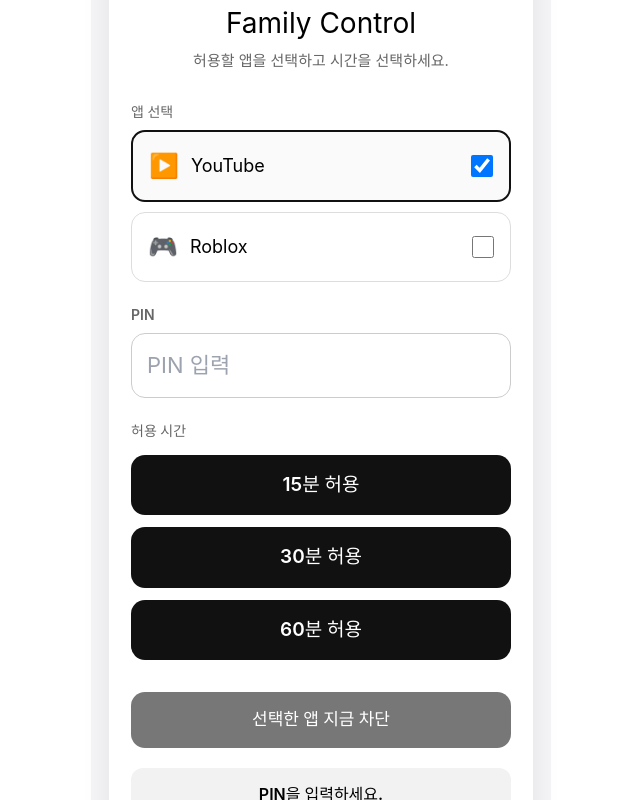
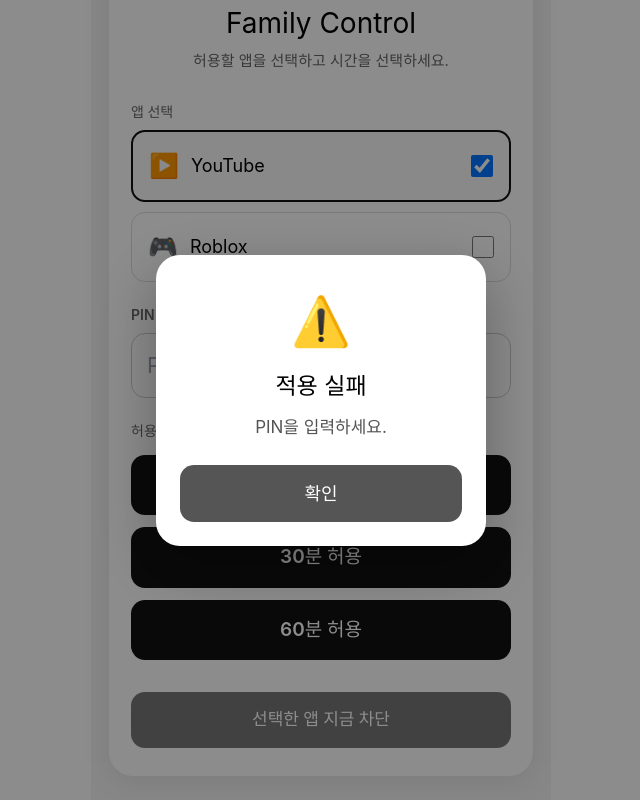
Before and after one commit to justhys/nextdns-control, a React (Vite) app: page / in a window 1280 px wide. Both pictures are taken after a click on the button "선택한 앱 지금 차단". Shown: the part 114-914 px from the top of the page, without its empty margins (319-959 px from the left). Built offline with nearby package versions, Linux system fonts and the light colour scheme.

Commit message:
Add result popup modal

```diff
--- a/src/App.tsx
+++ b/src/App.tsx
@@ -1,7 +1,4 @@
-import {
-	useState,
-	type CSSProperties,
-} from "react";
+import { useState, type CSSProperties } from "react";
 
 type ApiResponse = {
 	ok?: boolean;
@@ -9,284 +6,200 @@ type ApiResponse = {
 	instanceId?: string;
 };
 
+type PopupState = {
+	open: boolean;
+	success: boolean;
+	title: string;
+	message: string;
+};
+
 function App() {
 	const [pin, setPin] = useState("");
-
-	const [youtube, setYoutube] =
-		useState(true);
-
-	const [roblox, setRoblox] =
-		useState(false);
-
-	const [result, setResult] =
-		useState("");
-
-	const [loading, setLoading] =
-		useState(false);
-
-	// --------------------------------------------------
-	// 현재 선택된 서비스
-	// --------------------------------------------------
+	const [youtube, setYoutube] = useState(true);
+	const [roblox, setRoblox] = useState(false);
+	const [loading, setLoading] = useState(false);
+	const [popup, setPopup] = useState<PopupState>({
+		open: false,
+		success: true,
+		title: "",
+		message: "",
+	});
 
 	const selectedServices = (): string[] => {
 		const services: string[] = [];
-
-		if (youtube) {
-			services.push("youtube");
-		}
-
-		if (roblox) {
-			services.push("roblox");
-		}
-
+		if (youtube) services.push("youtube");
+		if (roblox) services.push("roblox");
 		return services;
 	};
 
-	// --------------------------------------------------
-	// 일정 시간 허용
-	// --------------------------------------------------
+	const showPopup = (success: boolean, message: string) => {
+		setPopup({
+			open: true,
+			success,
+			title: success ? "적용 완료" : "적용 실패",
+			message,
+		});
+	};
 
-	const unlock = async (
-		minutes: number,
-	) => {
-		const services =
-			selectedServices();
+	const closePopup = () => {
+		setPopup((prev) => ({
+			...prev,
+			open: false,
+		}));
+	};
+
+	const unlock = async (minutes: number) => {
+		const services = selectedServices();
 
 		if (services.length === 0) {
-			setResult(
-				"YouTube 또는 Roblox를 선택하세요.",
-			);
-
+			showPopup(false, "YouTube 또는 Roblox를 선택하세요.");
 			return;
 		}
 
 		if (!pin) {
-			setResult("PIN을 입력하세요.");
-
+			showPopup(false, "PIN을 입력하세요.");
 			return;
 		}
 
 		setLoading(true);
-		setResult("");
 
 		try {
-			const response = await fetch(
-				"/unlock",
-				{
+			const response = await fetch("/unlock", {
 				method: "POST",
-
 				headers: {
-						"Content-Type":
-							"application/json",
+					"Content-Type": "application/json",
 				},
-
 				body: JSON.stringify({
 					pin,
 					minutes,
 					services,
 				}),
-				},
+			});
+
+			const data = (await response.json()) as ApiResponse;
+
+			if (response.ok && data.ok !== false) {
+				showPopup(
+					true,
+					data.message ?? "정상적으로 적용되었습니다.",
 				);
-
-			const data =
-				(await response.json()) as ApiResponse;
-
-			setResult(
-				data.message ?? "완료",
+				setPin("");
+			} else {
+				showPopup(
+					false,
+					data.message ?? "적용에 실패했습니다.",
 				);
+			}
 		} catch (error) {
 			console.error(error);
-
-			setResult(
-				"요청 중 오류가 발생했습니다.",
-			);
+			showPopup(false, "서버와 통신 중 오류가 발생했습니다.");
 		} finally {
 			setLoading(false);
 		}
 	};
 
-	// --------------------------------------------------
-	// 즉시 다시 차단
-	// --------------------------------------------------
-
 	const lockNow = async () => {
-		const services =
-			selectedServices();
+		const services = selectedServices();
 
 		if (services.length === 0) {
-			setResult(
-				"YouTube 또는 Roblox를 선택하세요.",
-			);
-
+			showPopup(false, "YouTube 또는 Roblox를 선택하세요.");
 			return;
 		}
 
 		if (!pin) {
-			setResult("PIN을 입력하세요.");
-
+			showPopup(false, "PIN을 입력하세요.");
 			return;
 		}
 
 		setLoading(true);
-		setResult("");
 
 		try {
-			const response = await fetch(
-				"/lock",
-				{
+			const response = await fetch("/lock", {
 				method: "POST",
-
 				headers: {
-						"Content-Type":
-							"application/json",
+					"Content-Type": "application/json",
 				},
-
 				body: JSON.stringify({
 					pin,
 					services,
 				}),
-				},
+			});
+
+			const data = (await response.json()) as ApiResponse;
+
+			if (response.ok && data.ok !== false) {
+				showPopup(
+					true,
+					data.message ?? "정상적으로 차단했습니다.",
 				);
-
-			const data =
-				(await response.json()) as ApiResponse;
-
-			setResult(
-				data.message ?? "완료",
+				setPin("");
+			} else {
+				showPopup(
+					false,
+					data.message ?? "차단에 실패했습니다.",
 				);
+			}
 		} catch (error) {
 			console.error(error);
-
-			setResult(
-				"요청 중 오류가 발생했습니다.",
-			);
+			showPopup(false, "서버와 통신 중 오류가 발생했습니다.");
 		} finally {
 			setLoading(false);
 		}
 	};
 
-	// --------------------------------------------------
-	// UI
-	// --------------------------------------------------
-
 	return (
 		<div style={styles.page}>
 			<div style={styles.card}>
-				<div style={styles.icon}>
-					👨‍👩‍👧‍👦
-				</div>
-
-				<h1 style={styles.title}>
-					Family Control
-				</h1>
-
+				<div style={styles.icon}>👨‍👩‍👧‍👦</div>
+				<h1 style={styles.title}>Family Control</h1>
 				<p style={styles.description}>
-					허용할 앱을 선택하고 시간을
-					선택하세요.
+					허용할 앱을 선택하고 시간을 선택하세요.
 				</p>
 
-				{/* 앱 선택 */}
-
 				<div style={styles.section}>
-					<div
-						style={
-							styles.sectionTitle
-						}
-					>
-						앱 선택
-					</div>
+					<div style={styles.sectionTitle}>앱 선택</div>
 
 					<label
 						style={{
 							...styles.service,
-							...(youtube
-								? styles.serviceSelected
-								: {}),
+							...(youtube ? styles.serviceSelected : {}),
 						}}
 					>
-						<div
-							style={
-								styles.serviceLeft
-							}
-						>
-							<span
-								style={
-									styles.serviceIcon
-								}
-							>
-								▶️
-							</span>
-
-							<span>
-								YouTube
-							</span>
+						<div style={styles.serviceLeft}>
+							<span style={styles.serviceIcon}>▶️</span>
+							<span>YouTube</span>
 						</div>
 
 						<input
 							type="checkbox"
 							checked={youtube}
-							onChange={(e) =>
-								setYoutube(
-									e.target.checked,
-								)
-							}
-							style={
-								styles.checkbox
-							}
+							onChange={(e) => setYoutube(e.target.checked)}
+							style={styles.checkbox}
 						/>
 					</label>
 
 					<label
 						style={{
 							...styles.service,
-							...(roblox
-								? styles.serviceSelected
-								: {}),
+							...(roblox ? styles.serviceSelected : {}),
 						}}
 					>
-						<div
-							style={
-								styles.serviceLeft
-							}
-						>
-							<span
-								style={
-									styles.serviceIcon
-								}
-							>
-								🎮
-							</span>
-
-							<span>
-								Roblox
-							</span>
+						<div style={styles.serviceLeft}>
+							<span style={styles.serviceIcon}>🎮</span>
+							<span>Roblox</span>
 						</div>
 
 						<input
 							type="checkbox"
 							checked={roblox}
-							onChange={(e) =>
-								setRoblox(
-									e.target.checked,
-								)
-							}
-							style={
-								styles.checkbox
-							}
+							onChange={(e) => setRoblox(e.target.checked)}
+							style={styles.checkbox}
 						/>
 					</label>
 				</div>
 
-				{/* PIN */}
-
 				<div style={styles.section}>
-					<div
-						style={
-							styles.sectionTitle
-						}
-					>
-						PIN
-					</div>
+					<div style={styles.sectionTitle}>PIN</div>
 
 					<input
 						style={styles.input}
@@ -294,31 +207,17 @@ function App() {
 						inputMode="numeric"
 						placeholder="PIN 입력"
 						value={pin}
-						onChange={(e) =>
-							setPin(
-								e.target.value,
-							)
-						}
+						onChange={(e) => setPin(e.target.value)}
 					/>
 				</div>
 
-				{/* 시간 선택 */}
-
 				<div style={styles.section}>
-					<div
-						style={
-							styles.sectionTitle
-						}
-					>
-						허용 시간
-					</div>
+					<div style={styles.sectionTitle}>허용 시간</div>
 
 					<button
 						style={styles.button}
 						disabled={loading}
-						onClick={() =>
-							unlock(15)
-						}
+						onClick={() => unlock(15)}
 					>
 						15분 허용
 					</button>
@@ -326,9 +225,7 @@ function App() {
 					<button
 						style={styles.button}
 						disabled={loading}
-						onClick={() =>
-							unlock(30)
-						}
+						onClick={() => unlock(30)}
 					>
 						30분 허용
 					</button>
@@ -336,238 +233,251 @@ function App() {
 					<button
 						style={styles.button}
 						disabled={loading}
-						onClick={() =>
-							unlock(60)
-						}
+						onClick={() => unlock(60)}
 					>
 						60분 허용
 					</button>
 				</div>
 
-				{/* 즉시 차단 */}
-
 				<button
-					style={
-						styles.secondaryButton
-					}
+					style={styles.secondaryButton}
 					disabled={loading}
 					onClick={lockNow}
 				>
 					선택한 앱 지금 차단
 				</button>
+			</div>
 
-				{/* 결과 */}
-
-				{(loading || result) && (
-					<div
-						style={
-							styles.result
-						}
-					>
-						{loading
-							? "처리 중..."
-							: result}
+			{loading && (
+				<div style={styles.loadingOverlay}>
+					<div style={styles.loadingBox}>
+						<div style={styles.spinner}>⏳</div>
+						<div>적용 중...</div>
+					</div>
 				</div>
 			)}
+
+			{popup.open && (
+				<div style={styles.modalOverlay} onClick={closePopup}>
+					<div
+						style={styles.modal}
+						onClick={(e) => e.stopPropagation()}
+					>
+						<div style={styles.modalIcon}>
+							{popup.success ? "✅" : "⚠️"}
 						</div>
+
+						<h2 style={styles.modalTitle}>
+							{popup.title}
+						</h2>
+
+						<p style={styles.modalMessage}>
+							{popup.message}
+						</p>
+
+						<button
+							style={
+								popup.success
+									? styles.confirmButton
+									: styles.errorButton
+							}
+							onClick={closePopup}
+						>
+							확인
+						</button>
+					</div>
+				</div>
+			)}
 		</div>
 	);
 }
 
-// --------------------------------------------------
-// Styles
-// --------------------------------------------------
-
-const styles: Record<
-	string,
-	CSSProperties
-> = {
+const styles: Record<string, CSSProperties> = {
 	page: {
 		fontFamily:
 			"-apple-system, BlinkMacSystemFont, 'Segoe UI', sans-serif",
-
 		maxWidth: "460px",
 		margin: "0 auto",
 		padding: "24px 18px",
-
 		background: "#f5f5f7",
 		minHeight: "100vh",
-
 		boxSizing: "border-box",
 	},
-
 	card: {
 		background: "#ffffff",
-
 		borderRadius: "24px",
-
 		padding: "28px 22px",
-
-		boxShadow:
-			"0 8px 30px rgba(0,0,0,0.08)",
+		boxShadow: "0 8px 30px rgba(0,0,0,0.08)",
 	},
-
 	icon: {
 		fontSize: "36px",
 		textAlign: "center",
 	},
-
 	title: {
 		textAlign: "center",
-
 		fontSize: "28px",
-
 		marginTop: "10px",
 		marginBottom: "6px",
 	},
-
 	description: {
 		textAlign: "center",
-
 		color: "#666",
-
 		fontSize: "15px",
-
 		marginBottom: "28px",
 	},
-
 	section: {
 		marginBottom: "22px",
 	},
-
 	sectionTitle: {
 		fontSize: "14px",
-
 		fontWeight: 600,
-
 		color: "#666",
-
 		marginBottom: "8px",
 	},
-
 	service: {
 		display: "flex",
-
 		alignItems: "center",
-
-		justifyContent:
-			"space-between",
-
+		justifyContent: "space-between",
 		padding: "16px",
-
-		border:
-			"1px solid #dddddd",
-
+		border: "1px solid #dddddd",
 		borderRadius: "14px",
-
 		marginBottom: "10px",
-
 		cursor: "pointer",
-
 		fontSize: "18px",
-
 		background: "#ffffff",
 	},
-
 	serviceSelected: {
-		border:
-			"2px solid #111111",
-
+		border: "2px solid #111111",
 		background: "#fafafa",
 	},
-
 	serviceLeft: {
 		display: "flex",
-
 		alignItems: "center",
-
 		gap: "12px",
 	},
-
 	serviceIcon: {
 		fontSize: "24px",
 	},
-
 	checkbox: {
 		width: "22px",
 		height: "22px",
 	},
-
 	input: {
 		width: "100%",
-
 		fontSize: "22px",
-
 		padding: "15px",
-
 		boxSizing: "border-box",
-
 		borderRadius: "14px",
-
-		border:
-			"1px solid #cccccc",
-
+		border: "1px solid #cccccc",
 		outline: "none",
 	},
-
 	button: {
 		width: "100%",
-
 		fontSize: "19px",
-
 		fontWeight: 600,
-
 		padding: "16px",
-
 		border: "none",
-
 		borderRadius: "14px",
-
 		margin: "6px 0",
-
 		background: "#111111",
-
 		color: "#ffffff",
-
 		cursor: "pointer",
 	},
-
 	secondaryButton: {
 		width: "100%",
-
 		fontSize: "17px",
-
 		fontWeight: 600,
-
 		padding: "15px",
-
 		border: "none",
-
 		borderRadius: "14px",
-
 		marginTop: "4px",
-
 		background: "#777777",
-
 		color: "#ffffff",
-
 		cursor: "pointer",
 	},
-
-	result: {
-		marginTop: "20px",
-
-		padding: "14px",
-
-		borderRadius: "12px",
-
-		background: "#f2f2f2",
-
+	loadingOverlay: {
+		position: "fixed",
+		top: 0,
+		left: 0,
+		right: 0,
+		bottom: 0,
+		background: "rgba(0,0,0,0.25)",
+		display: "flex",
+		alignItems: "center",
+		justifyContent: "center",
+		zIndex: 999,
+	},
+	loadingBox: {
+		background: "#ffffff",
+		borderRadius: "18px",
+		padding: "24px 34px",
+		boxShadow: "0 10px 40px rgba(0,0,0,0.2)",
 		textAlign: "center",
-
+		fontSize: "17px",
 		fontWeight: 600,
-
+	},
+	spinner: {
+		fontSize: "30px",
+		marginBottom: "8px",
+	},
+	modalOverlay: {
+		position: "fixed",
+		top: 0,
+		left: 0,
+		right: 0,
+		bottom: 0,
+		background: "rgba(0,0,0,0.45)",
+		display: "flex",
+		alignItems: "center",
+		justifyContent: "center",
+		padding: "24px",
+		zIndex: 1000,
+	},
+	modal: {
+		width: "100%",
+		maxWidth: "330px",
+		background: "#ffffff",
+		borderRadius: "24px",
+		padding: "30px 24px 24px",
+		boxShadow: "0 20px 60px rgba(0,0,0,0.3)",
+		textAlign: "center",
+	},
+	modalIcon: {
+		fontSize: "48px",
+		marginBottom: "12px",
+	},
+	modalTitle: {
+		fontSize: "23px",
+		margin: "0 0 12px 0",
+	},
+	modalMessage: {
+		fontSize: "17px",
+		lineHeight: 1.5,
+		color: "#555",
+		margin: "0 0 24px 0",
 		whiteSpace: "pre-wrap",
+	},
+	confirmButton: {
+		width: "100%",
+		border: "none",
+		borderRadius: "14px",
+		padding: "15px",
+		fontSize: "18px",
+		fontWeight: 600,
+		color: "#ffffff",
+		background: "#111111",
+		cursor: "pointer",
+	},
+	errorButton: {
+		width: "100%",
+		border: "none",
+		borderRadius: "14px",
+		padding: "15px",
+		fontSize: "18px",
+		fontWeight: 600,
+		color: "#ffffff",
+		background: "#555555",
+		cursor: "pointer",
 	},
 };
 
```
Also changed, not shown: 2 other files (tests, documents, lock files or other folders). Lines whose indentation alone changed are shown as unchanged.
